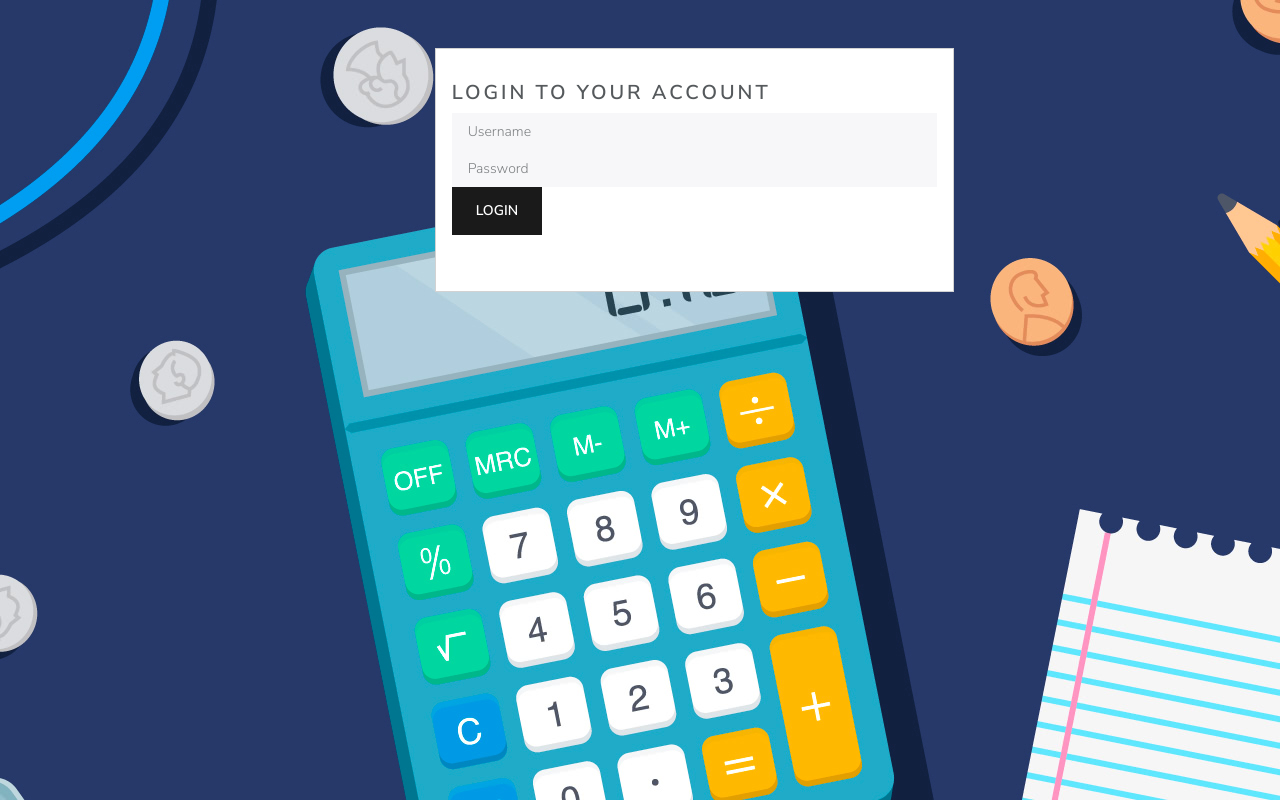
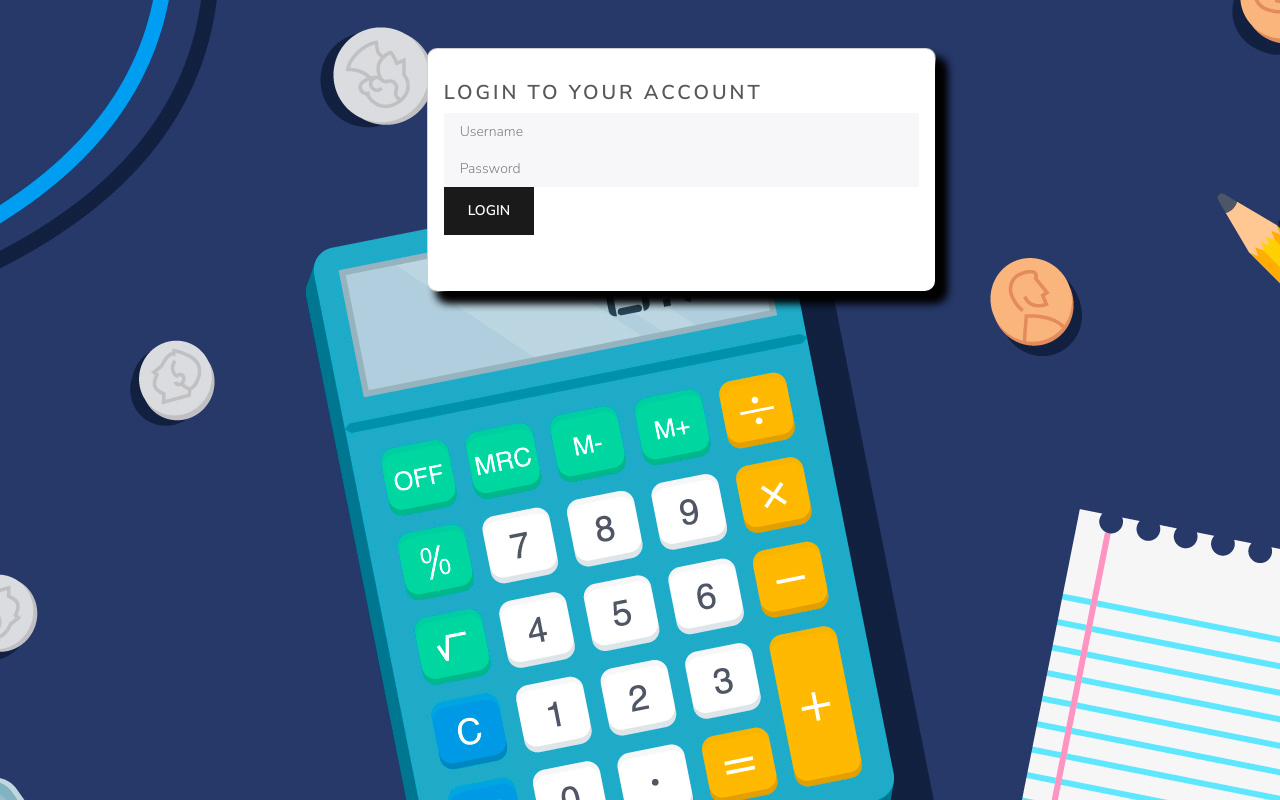
Before and after one commit to iamharshitnegi/Extracker, a Django app: page /authentication/login in a window 1280 px wide. Run offline with Django 4.2, Linux system fonts and the light colour scheme; some libraries are stand-ins or nearby versions.

Commit message:
login page design

```diff
--- a/templates/authentication/login.html
+++ b/templates/authentication/login.html
@@ -3,11 +3,11 @@
 
 {% block content %}
 
-<div class="row">
+<div class="row w-100 h-100">
     <div class="col-md-4"></div>
     <div class="col-md-5">
-        <div class="card mt-5">
-            <div class="card-body">
+        <div class="card mt-5 register-box">
+            <div class="card-body register-box">
               <div class="card-title py-3">
                 <h4>Login to your account</h4>
                 <form action="{% url 'login' %}" method="post">
```
